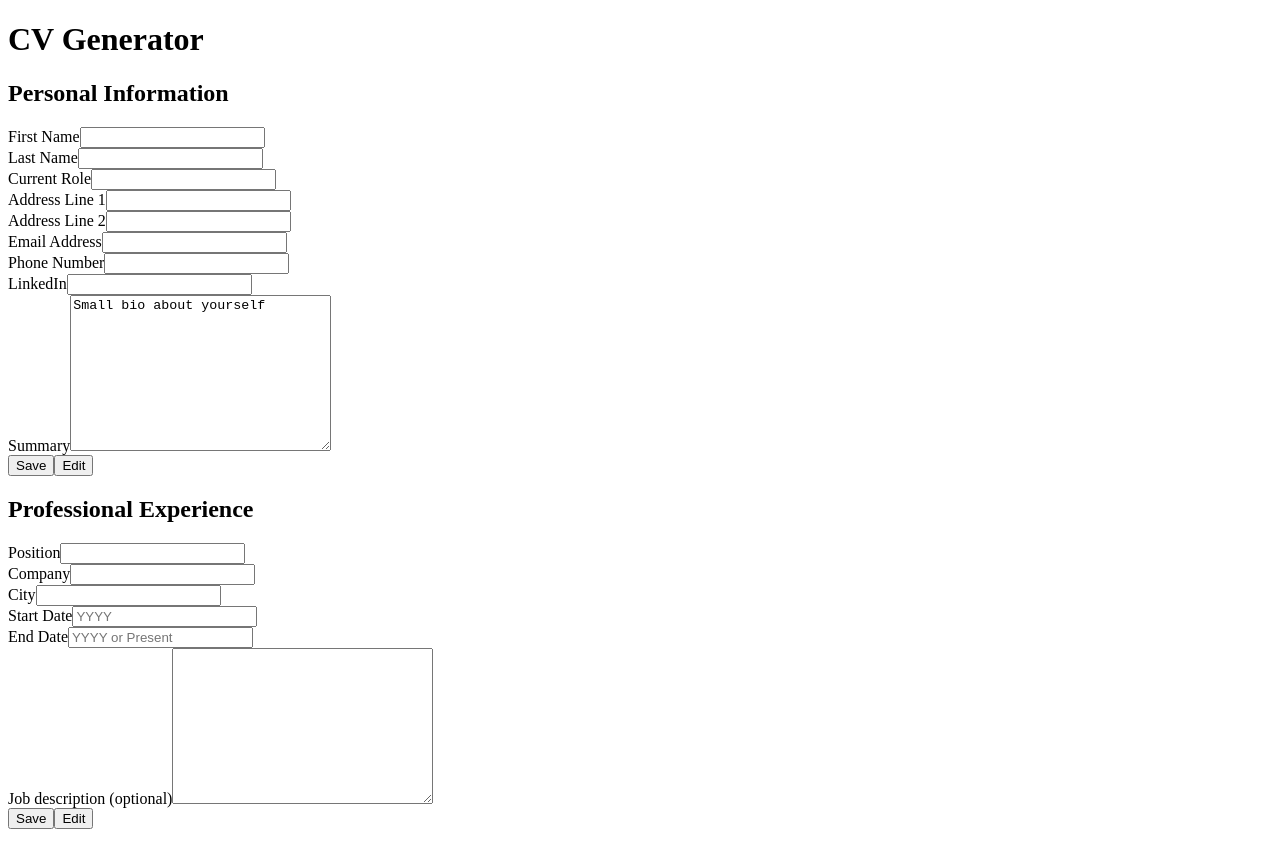
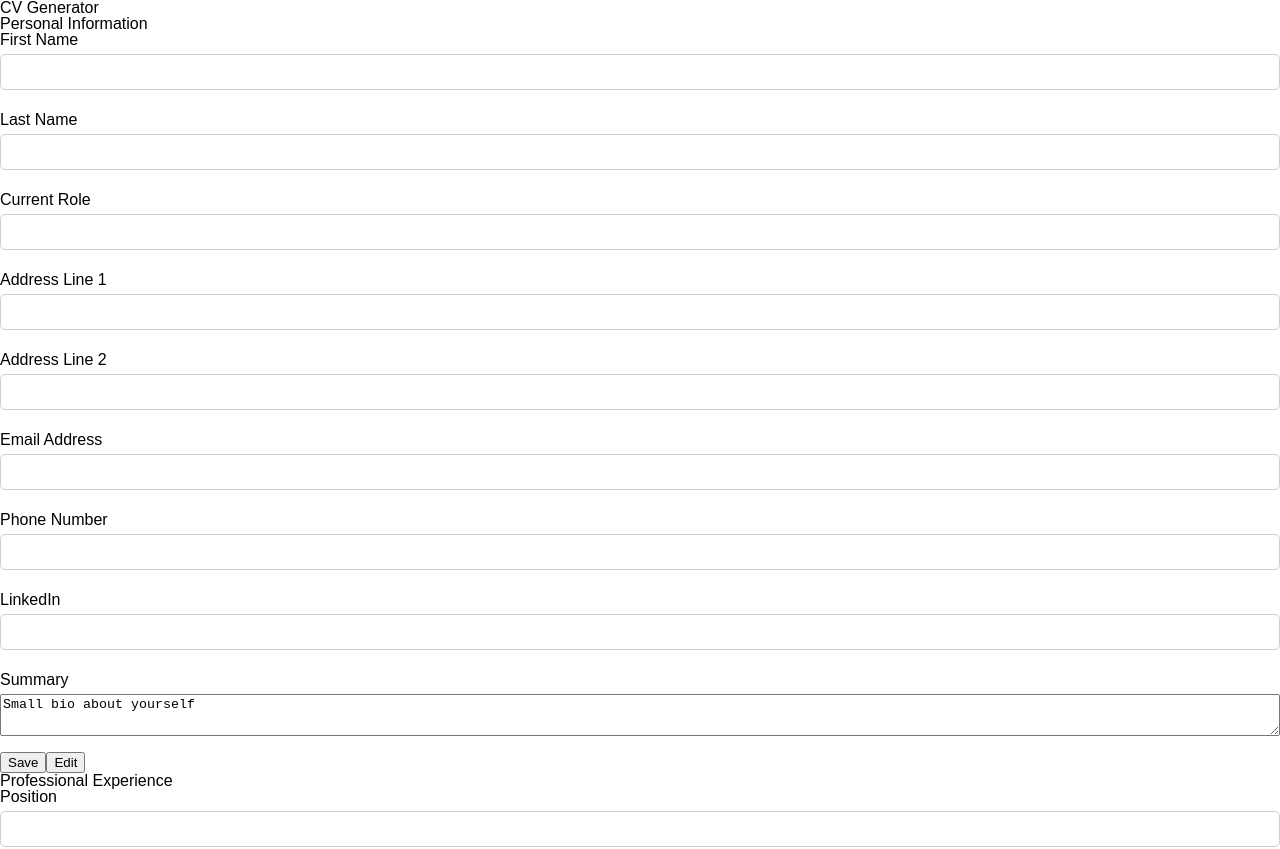
Before and after one commit to daniel-moderiano/cv-application, a React (Create React App) app: page / in a window 1280 px wide. Shown: the top 849 px of the page. Built offline with nearby package versions, Linux system fonts and the light colour scheme.

Commit message:
Add basic styling for Field comoponent

```diff
--- a/src/App.js
+++ b/src/App.js
@@ -1,6 +1,8 @@
 import React, { Component } from "react";
 import Sidebar from "./components/Sidebar";
 import Main from "./components/Main";
+import '../src/styles/reset.css';
+import '../src/styles/app.css';
 
 class App extends Component {
   render() {
--- a/src/components/Field.js
+++ b/src/components/Field.js
@@ -1,4 +1,5 @@
-import React, { Component } from 'react'
+import React, { Component } from 'react';
+import '../styles/field.css';
 
 class Field extends Component {
 
--- /dev/null
+++ b/src/styles/app.css
@@ -0,0 +1,3 @@
+html {
+  font-family: Arial, Helvetica, sans-serif;
+}
--- /dev/null
+++ b/src/styles/field.css
@@ -0,0 +1,24 @@
+.field {
+  display: flex;
+  flex-direction: column;
+  height: 4rem;
+  margin-bottom: 1rem;
+}
+
+.field input {
+  height: 2rem;
+  border: 1px solid rgb(206, 206, 206);
+  border-radius: 5px;
+}
+
+.field input:focus {
+  border: 2px solid rgb(132, 200, 223);
+}
+
+.field input:focus::placeholder {
+  color: rgb(59, 59, 59);
+}
+
+.field label {
+  margin-bottom: 0.4rem;
+}
--- /dev/null
+++ b/src/styles/reset.css
@@ -0,0 +1,51 @@
+/* http://meyerweb.com/eric/tools/css/reset/
+   v2.0 | 20110126
+   License: none (public domain)
+*/
+
+html, body, div, span, applet, object, iframe,
+h1, h2, h3, h4, h5, h6, p, blockquote, pre,
+a, abbr, acronym, address, big, cite, code,
+del, dfn, em, img, ins, kbd, q, s, samp,
+small, strike, strong, sub, sup, tt, var,
+b, u, i, center,
+dl, dt, dd, ol, ul, li,
+fieldset, form, label, legend,
+table, caption, tbody, tfoot, thead, tr, th, td,
+article, aside, canvas, details, embed,
+figure, figcaption, footer, header, hgroup,
+menu, nav, output, ruby, section, summary,
+time, mark, audio, video {
+	margin: 0;
+	padding: 0;
+	border: 0;
+	font-size: 100%;
+	font: inherit;
+	vertical-align: baseline;
+}
+/* HTML5 display-role reset for older browsers */
+article, aside, details, figcaption, figure,
+footer, header, hgroup, menu, nav, section {
+	display: block;
+}
+body {
+	line-height: 1;
+}
+ol, ul {
+	list-style: none;
+}
+blockquote, q {
+	quotes: none;
+}
+blockquote:before, blockquote:after,
+q:before, q:after {
+	content: '';
+	content: none;
+}
+table {
+	border-collapse: collapse;
+	border-spacing: 0;
+}
+:focus {
+  outline: none;
+}
```
